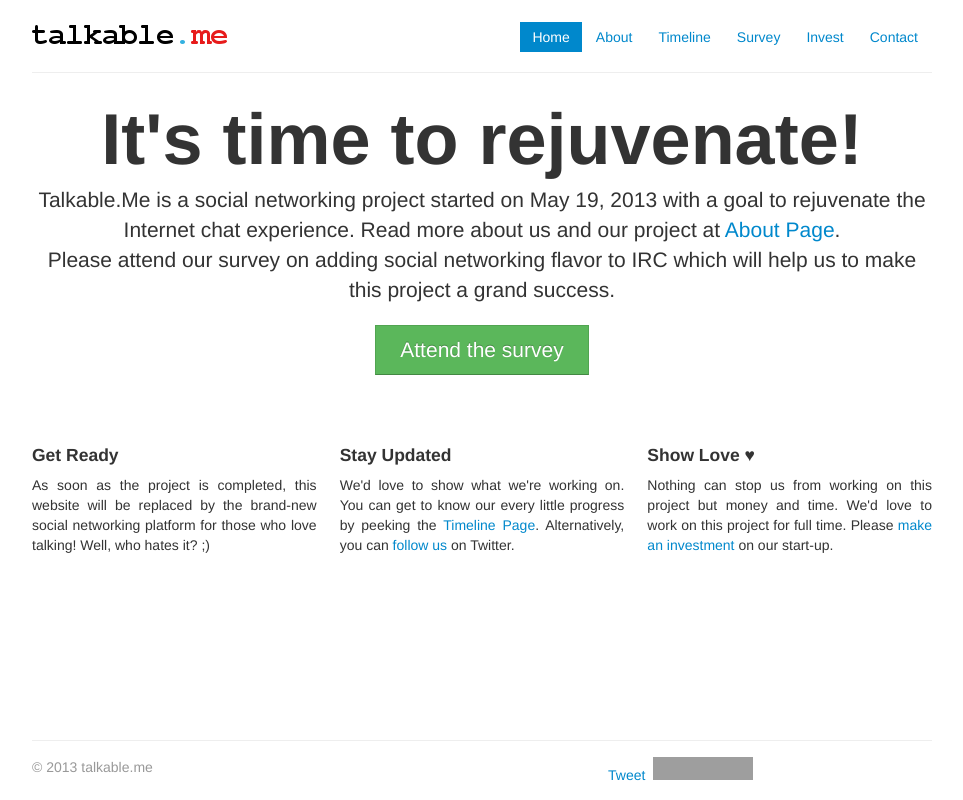
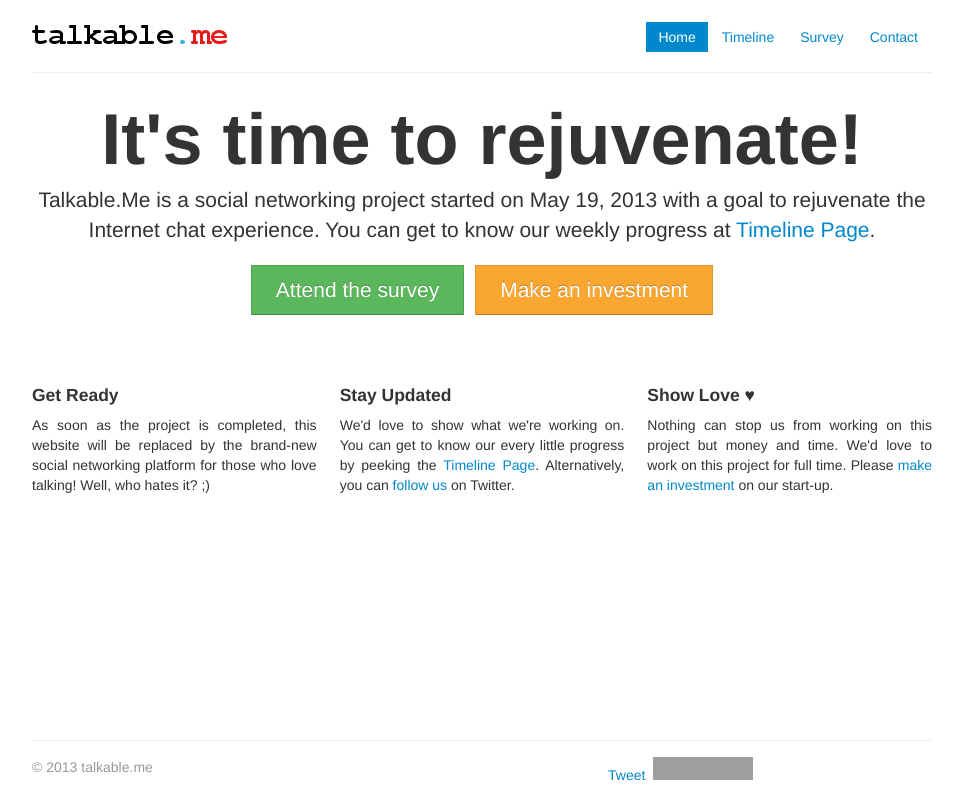
Before and after one commit to mithun-gh/talkable-web, a plain HTML site: page index.html in a window 1280 px wide. Shown: the whole page, without its empty margins (158-1121 px from the left). Drawn offline with Linux system fonts and the light colour scheme; grey boxes are pictures that could not be loaded.

Commit message:
Updated navigation

```diff
--- a/index.html
+++ b/index.html
@@ -33,17 +33,17 @@
 
           <ul class="nav nav-pills pull-right">
             <li class="active"><a href="/">Home</a></li>
-            <li><a href="/about.html">About</a></li>
             <li><a href="/timeline.html">Timeline</a></li>
             <li><a href="/survey.html">Survey</a></li>
-            <li><a href="/invest.html">Invest</a></li>
             <li><a href="/contact.html">Contact</a></li>
           </ul>
         </div>
         <div class="jumbotron">
            <h1>It's time to rejuvenate!</h1>
 
-          <p class="lead">Talkable.Me is a social networking project started on May 19, 2013 with a goal to rejuvenate the Internet chat experience. Read more about us and our project at <a href="/about.html">About Page</a>. <br>Please attend our survey on adding social networking flavor to IRC which will help us to make this project a grand success.</p> <a class="btn btn-large btn-success" href="/survey.html">Attend the survey</a>
+          <p class="lead">Talkable.Me is a social networking project started on May 19, 2013 with a goal to rejuvenate the Internet chat experience. You can get to know our weekly progress at <a href="/timeline.html">Timeline Page</a>.</p>
+<a class="btn btn-large btn-success" href="/survey.html">Attend the survey</a>
+<a class="btn btn-large btn-warning" href="https://angel.co/talkable-me" style="margin-left:7px">Make an investment</a>
         </div>
 <div class="row-fluid marketing">
         <div class="span4">
@@ -58,7 +58,7 @@
 
 	<div class="span4">
           <h4>Show Love &hearts;</h4>
-          <p style="text-align:justify">Nothing can stop us from working on this project but money and time. We'd love to work on this project for full time. Please <a href="/invest.html">make an investment</a> on our start-up.</p>
+          <p style="text-align:justify">Nothing can stop us from working on this project but money and time. We'd love to work on this project for full time. Please <a href="https://angel.co/talkable-me">make an investment</a> on our start-up.</p>
         </div>
 </div>
       </div>
```
Also changed, not shown: contact.html (+0 -2 lines), survey.html (+0 -2 lines), timeline.html (+0 -2 lines).
